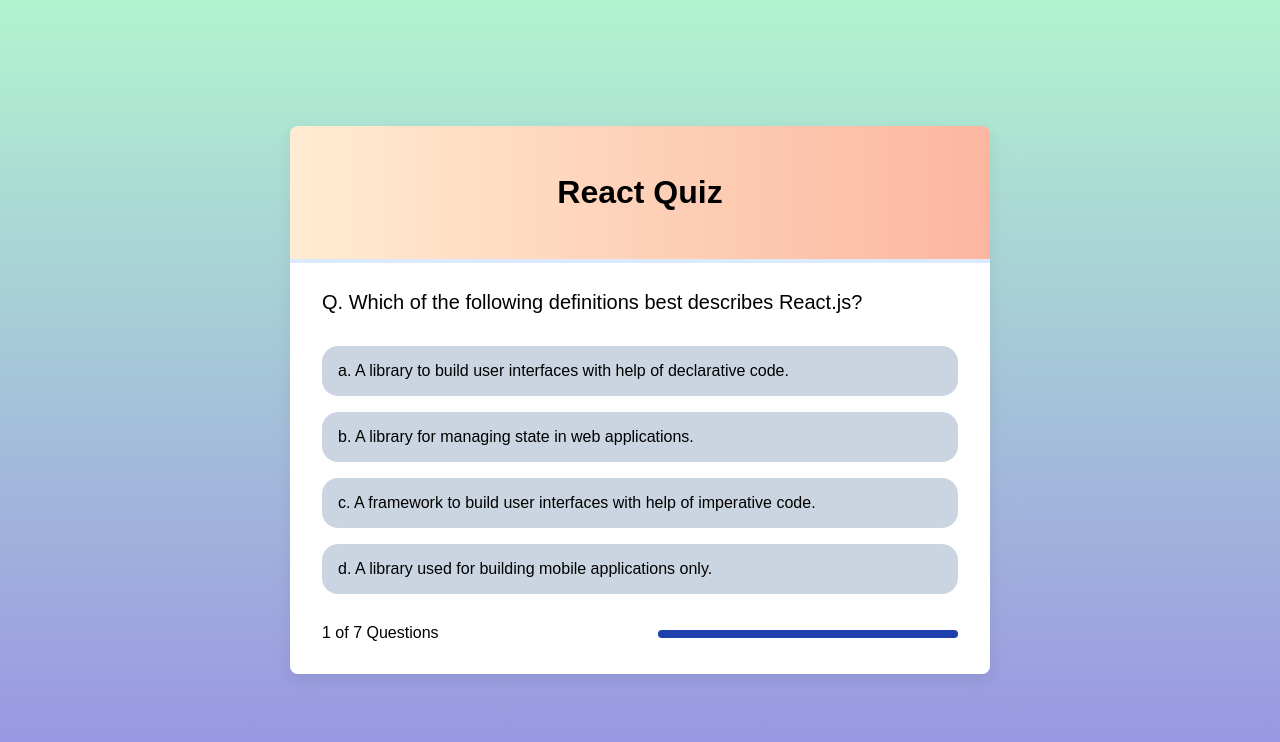
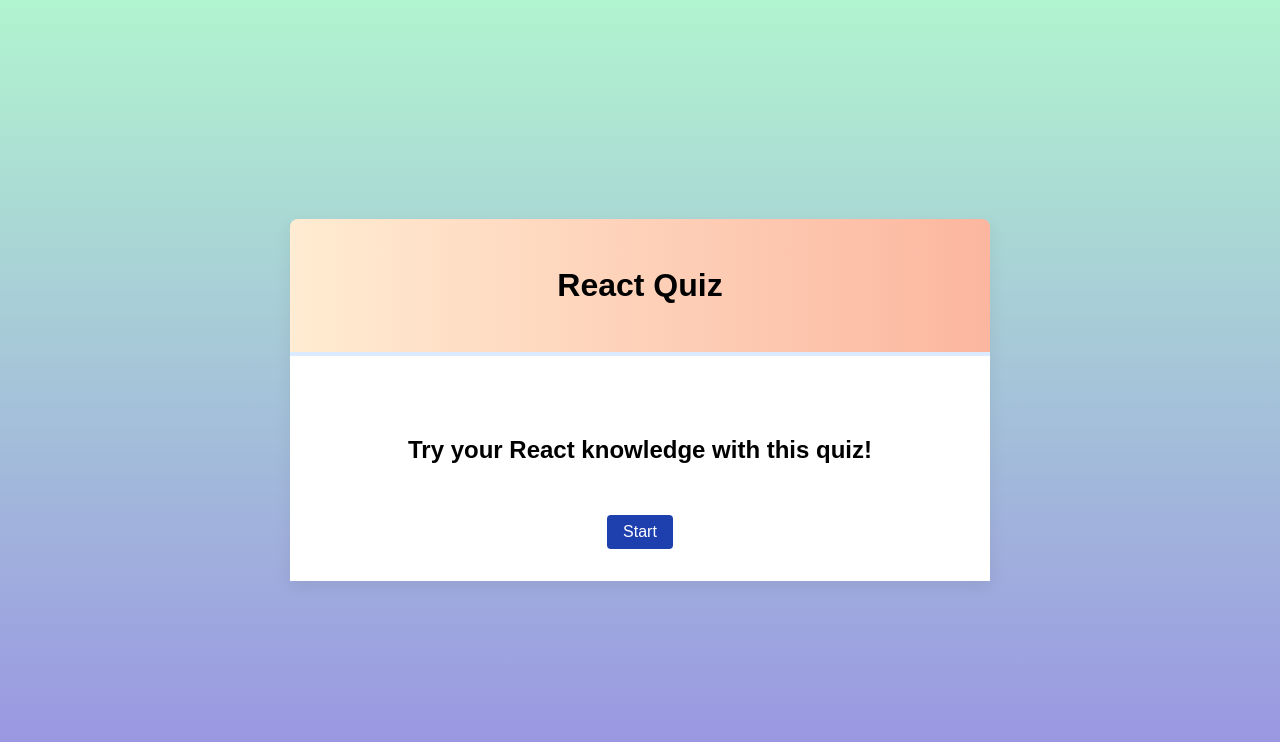
Before and after one commit to sample-react-projects/quiz-app, a React (Vite) app: page / in a window 1280 px wide. Shown: the top 742 px of the page. Built offline with nearby package versions, Linux system fonts and the light colour scheme.

Commit message:
Add logic to render it

```diff
--- a/src/components/quiz/Quiz.tsx
+++ b/src/components/quiz/Quiz.tsx
@@ -3,27 +3,30 @@
 import QuestionRenderer from "../question/QuestionRenderer";
 import { useState } from "react";
 import QuizResult from "../quiz-result/QuizResult";
+import Welcome from "../welcome/Welcome";
 
 const totalQuestions = questions.length;
 
 function Quiz() {
-  let [answerIds, setAnswerIds] = useState<string[]>([]);
+  let [answerIds, setAnswerIds] = useState<string[] | null>(null);
 
-  const currentQuestionIndex = answerIds.length;
+  const currentQuestionIndex = answerIds?.length ?? -1;
   const currentQuestion = questions[currentQuestionIndex];
   let correctAnswersCount = 0;
 
   if (currentQuestionIndex === totalQuestions) {
     questions.forEach((question, index) => {
-      correctAnswersCount += +(question.correctAnswer === answerIds[index]);
+      correctAnswersCount += +(
+        question.correctAnswer === (answerIds ? answerIds[index] : "")
+      );
     });
   }
 
   function handleAnswerSubmit(answer: string) {
-    setAnswerIds((currentAnswers) => [...currentAnswers, answer]);
+    setAnswerIds((currentAnswers) => [...(currentAnswers || []), answer]);
   }
 
-  function restartQuiz() {
+  function startQuiz() {
     setAnswerIds([]);
   }
 
@@ -33,7 +36,8 @@
         <h1 className={styles["quiz__header-title"]}>React Quiz</h1>
         <progress value={currentQuestionIndex} max={totalQuestions}></progress>
       </div>
-      {currentQuestionIndex < totalQuestions ? (
+      {currentQuestionIndex === -1 && <Welcome></Welcome>}
+      {currentQuestionIndex >= 0 && currentQuestionIndex < totalQuestions && (
         <>
           <div className={styles.quiz__question}>
             <QuestionRenderer
@@ -46,10 +50,11 @@
             {currentQuestionIndex + 1} of {totalQuestions} Questions
           </div>
         </>
-      ) : (
+      )}
+      {currentQuestionIndex === totalQuestions && (
         <QuizResult
           correctAnswersCount={correctAnswersCount}
-          restartQuiz={restartQuiz}
+          restartQuiz={startQuiz}
           totalQuestions={totalQuestions}
         ></QuizResult>
       )}
```
